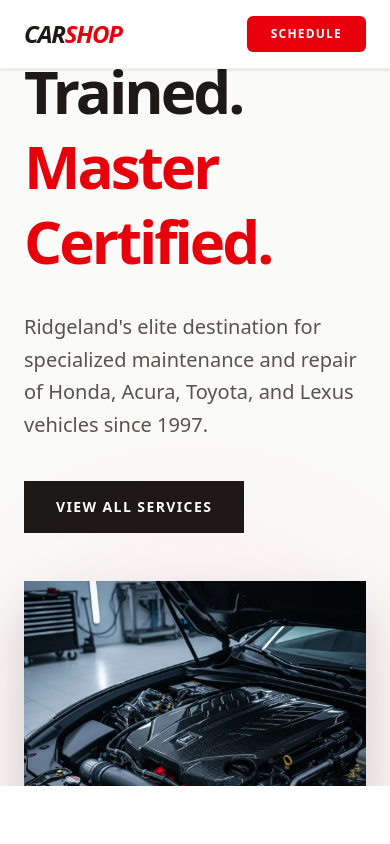
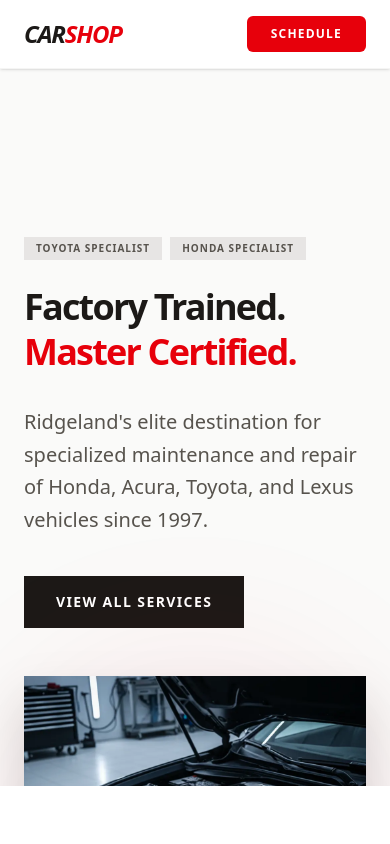
Before and after one commit to theyenkostudio/yenleads, a Next.js app: page /carshop in a window 390 px wide. Shown: the top 844 px of the page. Built offline with nearby package versions, Linux system fonts and the light colour scheme; a web font is replaced by a local one.

Commit message:
fix:hero

```diff
--- a/components/carshop/header.tsx
+++ b/components/carshop/header.tsx
@@ -2,7 +2,7 @@
 
 export default function CarshopHeader() {
   return (
-    <nav className="sticky top-0 z-50 bg-white border-b border-stone-100 py-4 shadow-sm">
+    <nav className="sticky  top-0 z-50 bg-white border-b border-stone-100 py-4 shadow-sm">
       <div className="container mx-auto px-6 flex justify-between items-center">
         <div className="flex items-center gap-2">
           <Link href="/carshop">
--- a/components/carshop/hero.tsx
+++ b/components/carshop/hero.tsx
@@ -1,7 +1,7 @@
 // components/Hero.tsx
 export default function CarshopHero() {
   return (
-    <section className="relative h-[85vh] bg-stone-50 flex items-center overflow-hidden">
+    <section className="relative pt-100 md:pt-0 h-[85vh] bg-stone-50 flex items-center overflow-hidden">
       <div className="container mx-auto px-6 grid lg:grid-cols-2 gap-12 items-center relative z-10">
         <div>
           <div className="flex gap-2 mb-6">
@@ -9,7 +9,7 @@
              <span className="text-[10px] font-bold px-3 py-1 bg-stone-200 text-stone-600 uppercase tracking-widest">Toyota Specialist</span>
              <span className="text-[10px] font-bold px-3 py-1 bg-stone-200 text-stone-600 uppercase tracking-widest">Honda Specialist</span>
           </div>
-          <h1 className="text-6xl lg:text-7xl font-bold text-stone-900 leading-tight tracking-tighter mb-8">
+          <h1 className="text-4xl lg:text-7xl font-bold text-stone-900 leading-tight tracking-tighter mb-8">
             Factory Trained. <br />
             <span className="text-red-600">Master Certified.</span>
           </h1>
```
